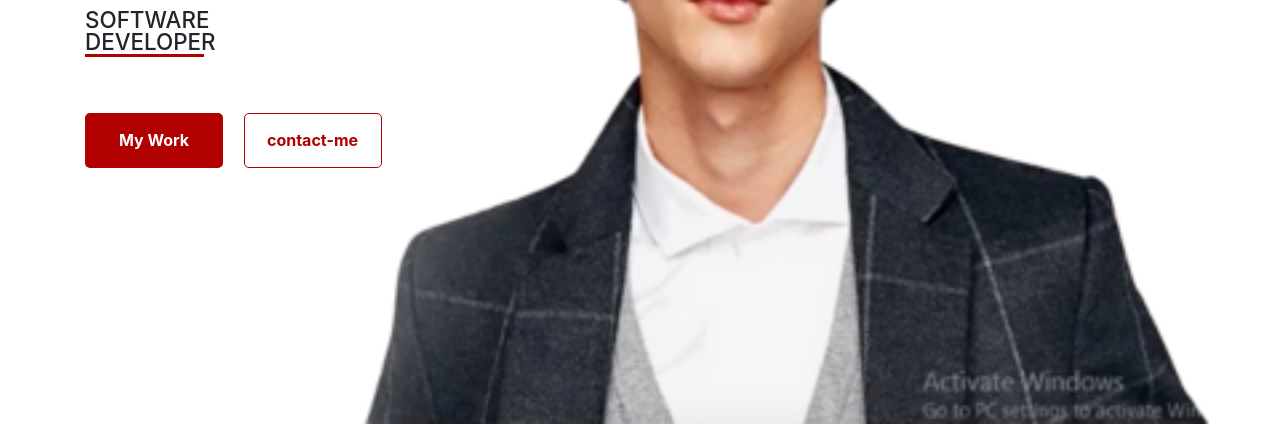
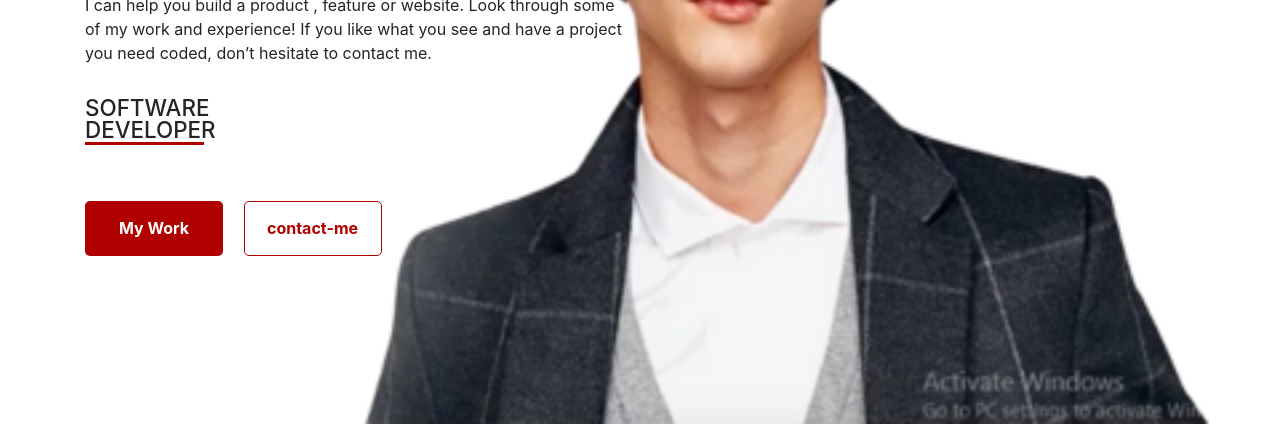
Before and after one commit to ANTOINE1128/Portfolio_bootstarp, a plain HTML site: page index.html in a window 1280 px wide. Shown: the part 376-800 px from the top of the page. Drawn offline with nearby package versions, Linux system fonts and the light colour scheme.

Commit message:
Add description

```diff
--- a/index.html
+++ b/index.html
@@ -40,6 +40,8 @@
         <h3><small>Helo,I'm</small> <br>
         Antoine
         </h3>
+        <p>I can help you build a product , feature or website. Look through some of my work and experience! If you like what you see and have a project you need coded,
+          don’t hesitate to contact me.</p>
         <h6 class="pt-3">Software Developer</h6>
         <input type="button" value="My Work" class="bt1 mt-5 mr-3">
         <input type="Hore ME" value="contact-me"  class="bt2 mt-5">
```
